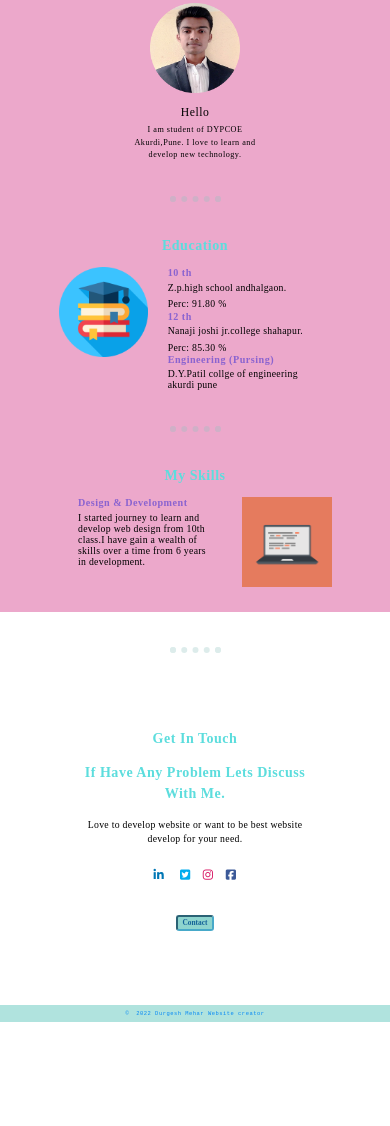
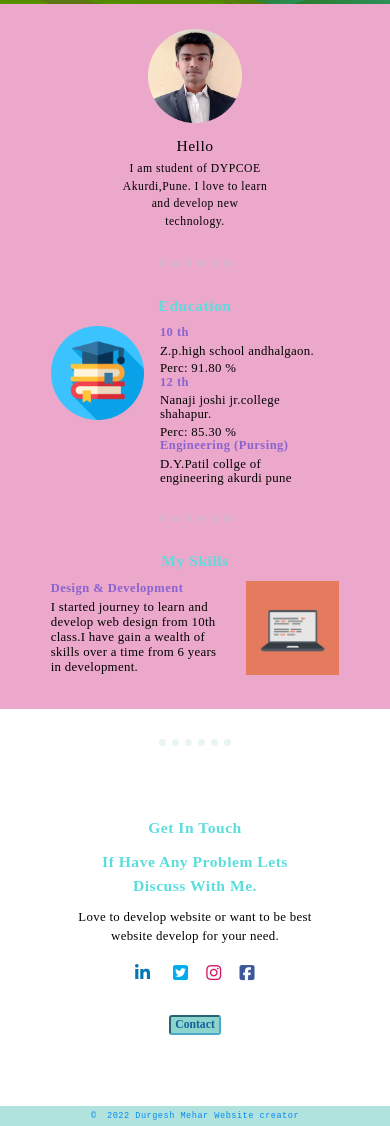
Before and after one commit to durgeshmehar/durgeshcv.github.io, a plain HTML site: page index.html in a window 390 px wide. Shown: the part 341-1467 px from the top of the page. Before the commit the page ends 1363 px from the top, so only its background shows below. Drawn offline with nearby package versions, Linux system fonts and the light colour scheme; a web font is replaced by a local one.

Commit message:
Final style updated

```diff
--- a/css/style.css
+++ b/css/style.css
@@ -33,6 +33,10 @@ body {
 .navigation ul li a:hover ,.navigation ul li a i:hover{
     text-shadow: 0.5px 1px 2px rgb(148, 77, 215);
 }
+
+
+
+
 
 /* Top Container */
 .top-container{
@@ -87,7 +91,7 @@ body {
     padding:40px 20vw;
 }
 .middle-container{
-   background-color: rgba(218, 83, 151, 0.5);
+    background-color: rgba(218, 83, 151, 0.5);
 }
 .middle-container img{
     height:20vw;
@@ -224,47 +228,62 @@ hr {
         font-size: 1.5vh;
     }
     .top-container p ,.top-container{
-        font-size: 2.4vw;
+        font-size: 3.2vw;
     }
     .middle-container{
-        padding:3vh 15vw;
+        padding:4vh 13vw;
     }
     .middle-container img{
-        height: 23vw;
-    }
-    .middle-container h4{
-        padding: 0px 0vw 1vw 0vw;
+        height: 24vw;
     }
     .middle-container .intro p#hi{
-        font-size:3vw;
+        font-size:4vw;
     }
     .middle-container .intro p{
-      font-size: 2.1vw;
+      font-size: 3vw;
       font-weight: 500;
     }
     .education .detail{
         margin-left:24vw;
     }
+    .skill .detail{
+        margin-right:30vw;
+        padding:0vw 0vw;
+    }
     .education h3, .skill h3 , .bottom-container h3{
-        margin-bottom: 3.4vw;
-        font-size: 3.6vw;
+        margin-bottom: 2.8vw;
+        font-size: 4vw;
     }
 
     .education .detail p, span ,.skill p ,.bottom-container p{
-        font-size:2.5vw;
+        font-size:3.3vw;
         letter-spacing: 0.3px;
     }
-
     .education .detail h4 ,.skill h4{
-        font-size:2.6vw;
+        font-size:3.2vw;
     }
 
     .bottom-container{
-        margin-top:3vh;
+        margin-top:2.5vh;
     }
-    .footer{
-        margin-top: 1vh;
+    .bottom-container .link{
+        margin: 15px 0px 0px 0px;
+        font-size: 4.4vw;
+    }
+    .bottom-container .button ,.bottom-container .button:visited{
+        font-size: 3vw;
     }
 
+    .footer{
+        margin-top: 0.8vh;
+        font-size: 2.2vw;
+    }
+    hr {
+        margin:30px auto;
+        width:15vw;
+        border:7px dotted rgba(163, 213, 209, 0.23);
+        border-bottom: none;
+
+    }
 
 }
```
